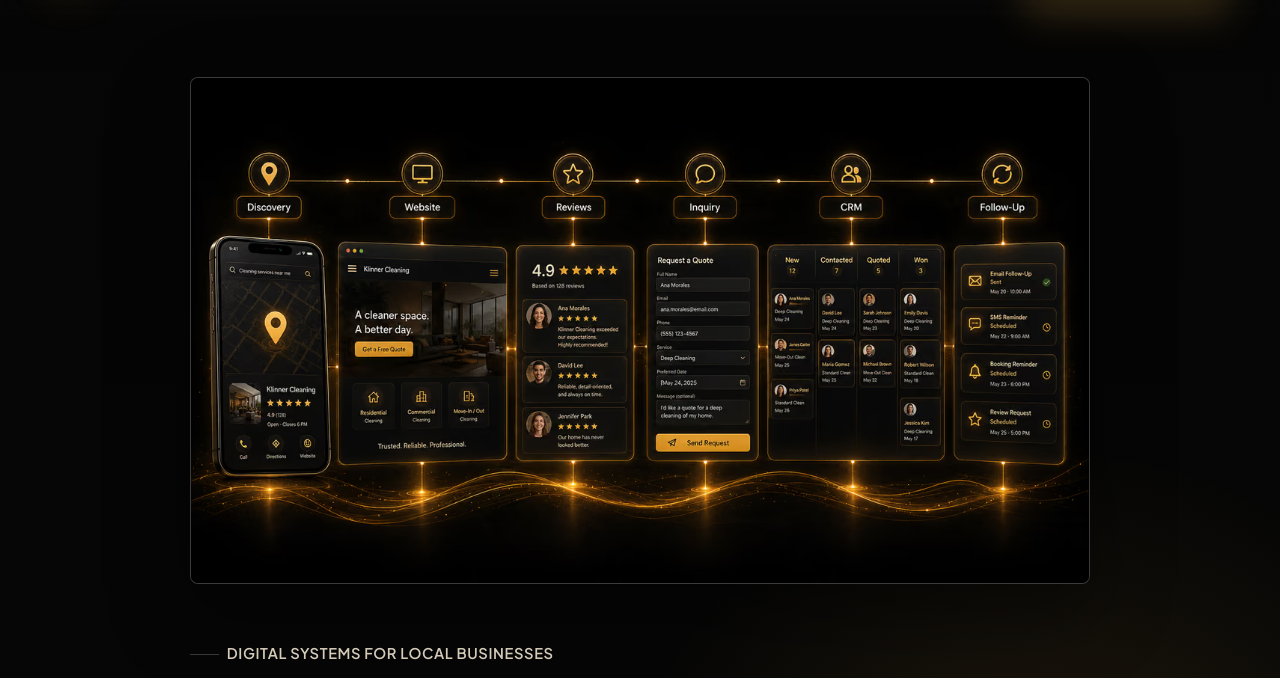
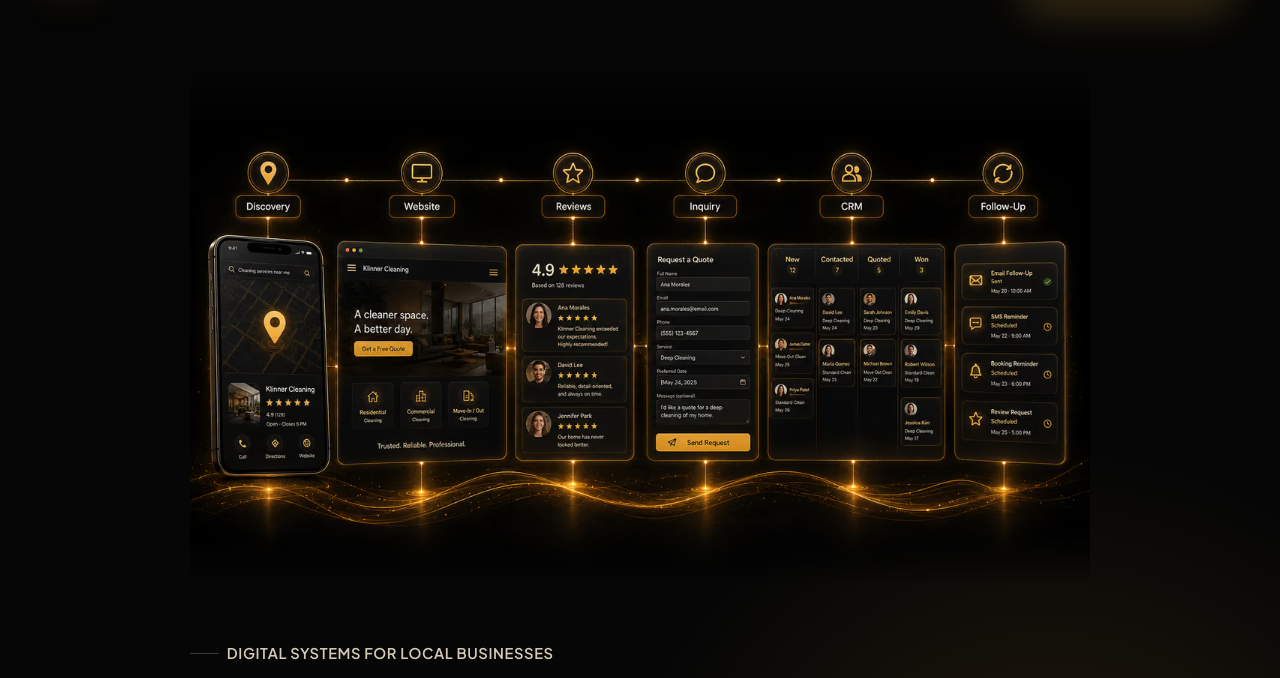
Before and after one commit to gregorblynx/blynxsystems.com, a website: page en/index.html in a window 1280 px wide. Shown: the part 68-746 px from the top of the page. Drawn offline with Linux system fonts and the light colour scheme.

Commit message:
Blend product visuals into the page instead of framing them in a box
Remove the border, boxed background and hard clip from .product-visual
(hero + all three system cards) that made the approved product photos
read as pasted-in rectangles. Replace with a CSS mask-image fade on the
<img> itself (top ~10-12% and bottom ~88-90%) so the image's own
near-black canvas dissolves into the page's dark background instead of
cutting off sharply — plus a filter: drop-shadow() (not box-shadow, so
it follows the faded alpha shape rather than casting a hard rectangular
shadow) for a soft, dark lift.

Went through two iterations: the first pass used a radial/elliptical
vignette fading on all four sides, but every source asset has real
content (the first and last chain nodes/labels) sitting close to the
left/right edges, so an elliptical fade clipped "Descubrimiento" /
"Seguimiento" at the hero's edges. Switched to a vertical-only linear
mask (fades top/bottom, where every asset has genuine empty margin —
logo band, ambient wave — leaves left/right untouched. Left/right edges
still read as blended in practice because the source images' own
background is near-black against the page's near-black background, not
because of any left/right mask.

Verified 0 horizontal overflow, ~0 CLS, 0 console errors across
1440/390/320px x EN/ES on home and services; visually confirmed via
screenshots that no chain label or headline text is clipped by the mask
on any of the four assets.

```diff
--- a/assets/styles.css
+++ b/assets/styles.css
@@ -1906,24 +1906,34 @@ button {
    <img> carries its own width/height attributes, and the UA derives the
    correct intrinsic aspect-ratio from those (combined with height:auto)
    automatically, so the reserved space always matches that asset — no CLS,
-   no distortion, regardless of which language's asset is showing. */
+   no distortion, regardless of which language's asset is showing.
+
+   No border, no boxed background, no hard-edged clip: the asset itself is
+   already a UI composition floating on a near-black canvas, so a radial
+   mask that fades to transparent well inside each edge lets that canvas
+   dissolve into the page's own dark background instead of reading as a
+   pasted-in rectangle. closest-side sizing means the fade actually reaches
+   every edge (not just the corners), and corners — being farther than the
+   closest side — are already fully transparent before the fade math gets
+   there. The UI content itself lives comfortably inside the fade radius,
+   so nothing legible is dimmed. */
 .product-visual {
   margin: 1.1rem 0 0;
-  border: 1px solid var(--line);
-  border-radius: 8px;
-  overflow: hidden;
-  background: #0a0a0a;
 }
 
 .product-visual img {
   display: block;
   width: 100%;
   height: auto;
-}
-
-.product-visual-hero {
-  border-color: var(--line-strong);
-  box-shadow: var(--shadow);
+  -webkit-mask-image: linear-gradient(to bottom, transparent 0%, #000 12%, #000 88%, transparent 100%);
+  mask-image: linear-gradient(to bottom, transparent 0%, #000 12%, #000 88%, transparent 100%);
+  filter: drop-shadow(0 18px 40px rgba(0, 0, 0, 0.4));
+}
+
+.product-visual-hero img {
+  -webkit-mask-image: linear-gradient(to bottom, transparent 0%, #000 10%, #000 90%, transparent 100%);
+  mask-image: linear-gradient(to bottom, transparent 0%, #000 10%, #000 90%, transparent 100%);
+  filter: drop-shadow(0 24px 56px rgba(0, 0, 0, 0.45));
 }
 
 .system-result-chain {
```
